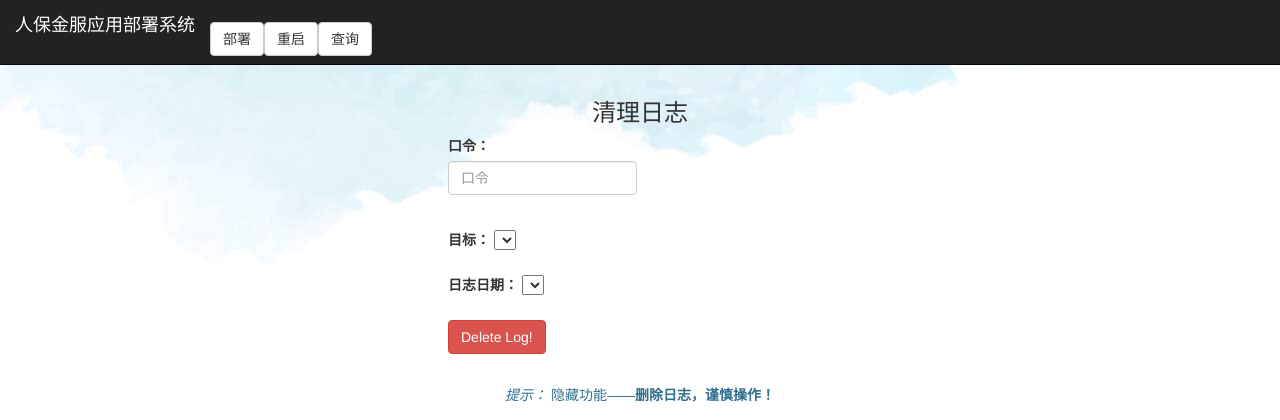
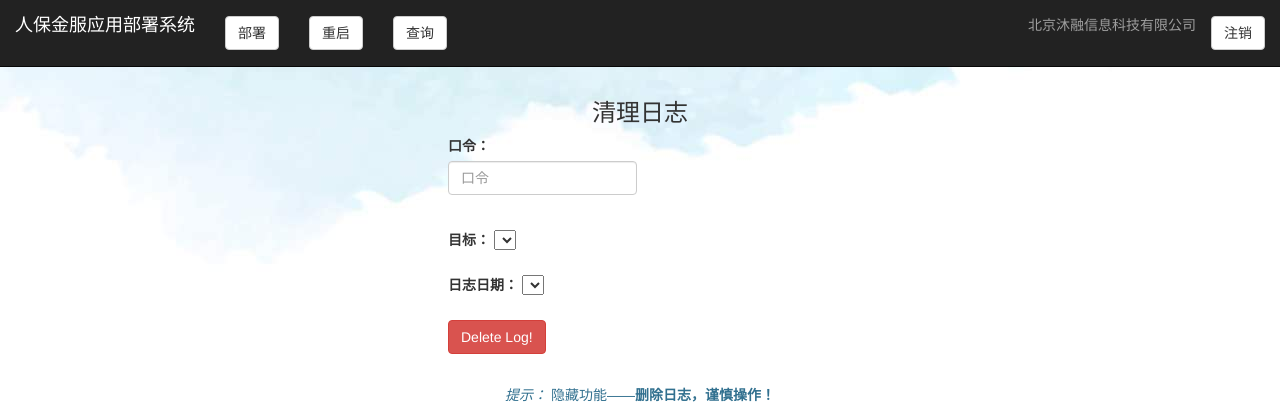
Before and after one commit to rivest829/DeploySystem, a Django app: template templates/dellog.html in a window 1280 px wide. Shown: the top 420 px of the page. Run offline with Django 3.2, Linux system fonts and the light colour scheme; the template is opened without the code that fills it, so the values that code supplies are empty; parts of the project's set-up code (start-up, migrations or seed data) failed here and were passed over; some libraries are stand-ins or nearby versions.

Commit message:
beta2.2.0【需求】新功能：注销。新导航栏设计

```diff
--- a/templates/base.html
+++ b/templates/base.html
@@ -9,28 +9,33 @@
 {# Display django.contrib.messages as Bootstrap alerts #}
 {% bootstrap_messages %}
 
-<!DOCTYPE html>
-<html lang="en">
 <nav class="navbar navbar-inverse navbar-fixed-top" role="navigation">
     <div class="container-fluid">
     <div class="navbar-header">
-        <a class="navbar-brand">人保金服应用部署系统</a>
+        <a class="navbar-brand" >人保金服应用部署系统</a>
     </div>
     <div>
-        <form class="form-horizontal" role="form" action="/deploy/" method="post" enctype="multipart/form-data">
-        <ul class="nav navbar-nav">
-            <li class="active">
-                <input type="submit" value="部署" name="upload" class="btn btn-block btn-default navbar-btn">
-            </li>
-            <li><input type="submit" value="重启" name="execute" class="btn btn-block btn-default navbar-btn"></li>
-            <li><input type="submit" value="查询" name="stepResponse" class="btn btn-block btn-default navbar-btn"></li>
-        </ul>
-             </form>
+        <!--向左对齐-->
+        <form class="navbar-form navbar-left" role="form" action="/deploy/" method="post" enctype="multipart/form-data">
+            <input type="submit" value="部署" name="upload" class="btn btn-block btn-default navbar-btn">
+
+        </form>
+        <form class="navbar-form navbar-left" role="form" action="/deploy/" method="post" enctype="multipart/form-data">
+        <input type="submit" value="重启" name="execute" class="btn btn-block btn-default navbar-btn">
+        </form>
+        <form class="navbar-form navbar-left" role="form" action="/deploy/" method="post" enctype="multipart/form-data">
+            <input type="submit" value="查询" name="stepResponse" class="btn btn-block btn-default navbar-btn">
+        </form>
+        <p class="navbar-text navbar-left"></p>
+        <!--向右对齐-->
+
+        <form class="navbar-form navbar-right" role="form" action="/deploy/" method="post" enctype="multipart/form-data">
+            <input type="submit" value="注销" name="exit" class="btn btn-block btn-default navbar-btn">
+        </form>
+        <p class="navbar-text navbar-right">北京沐融信息科技有限公司</p>
     </div>
     </div>
-
 </nav>
  {% block page-content %}
                 your page content
             {% endblock %}
-</html>
```
Also changed, not shown: murong/views.py (+16 -2 lines).
